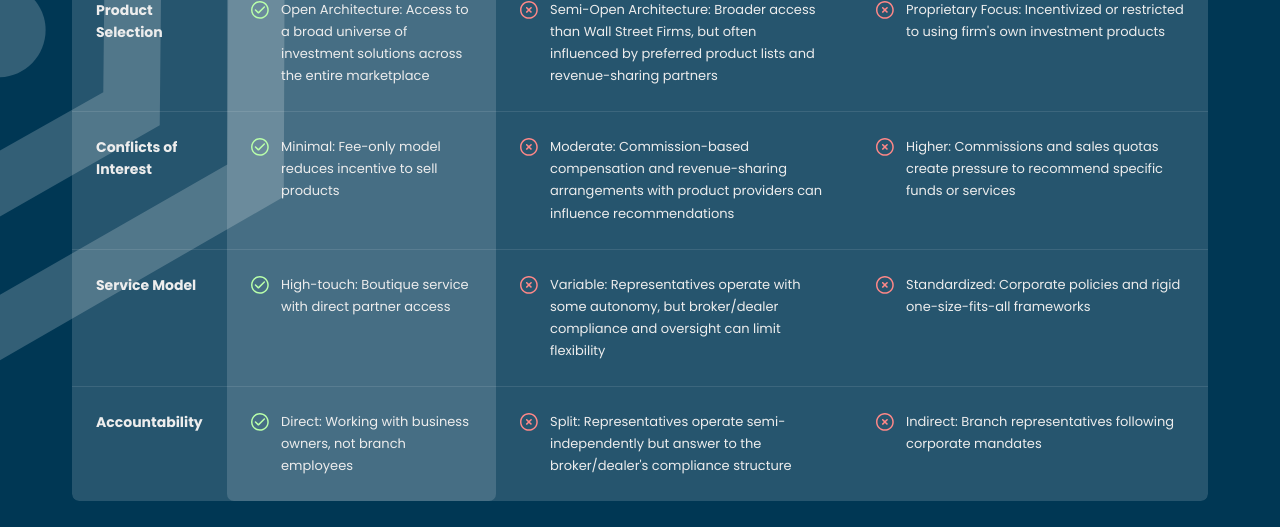
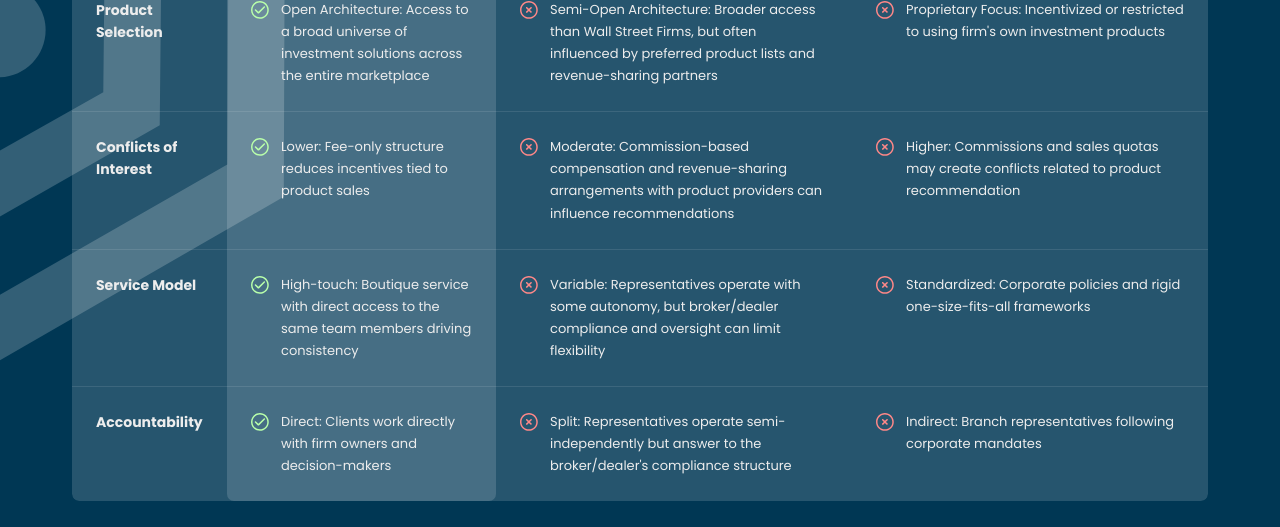
Before and after one commit to stephen588/pointoak, a Next.js app: page / in a window 1280 px wide. Shown: the part 6360-6887 px from the top of the page. Built offline with nearby package versions, Linux system fonts and the light colour scheme.

Commit message:
Comparison table: update Conflicts of Interest, Service Model, Accountability cells

```diff
--- a/components/Comparison.tsx
+++ b/components/Comparison.tsx
@@ -109,15 +109,15 @@ const tableRows = [
   },
   {
     feature: "Conflicts of Interest",
-    pointoak: "Minimal: Fee-only model reduces incentive to sell products",
+    pointoak: "Lower: Fee-only structure reduces incentives tied to product sales",
     broker:
       "Moderate: Commission-based compensation and revenue-sharing arrangements with product providers can influence recommendations",
     wirehouse:
-      "Higher: Commissions and sales quotas create pressure to recommend specific funds or services",
+      "Higher: Commissions and sales quotas may create conflicts related to product recommendation",
   },
   {
     feature: "Service Model",
-    pointoak: "High-touch: Boutique service with direct partner access",
+    pointoak: "High-touch: Boutique service with direct access to the same team members driving consistency",
     broker:
       "Variable: Representatives operate with some autonomy, but broker/dealer compliance and oversight can limit flexibility",
     wirehouse:
@@ -126,7 +126,7 @@ const tableRows = [
   {
     feature: "Accountability",
     pointoak:
-      "Direct: Working with business owners, not branch employees",
+      "Direct: Clients work directly with firm owners and decision-makers",
     broker:
       "Split: Representatives operate semi-independently but answer to the broker/dealer's compliance structure",
     wirehouse: "Indirect: Branch representatives following corporate mandates",
```
